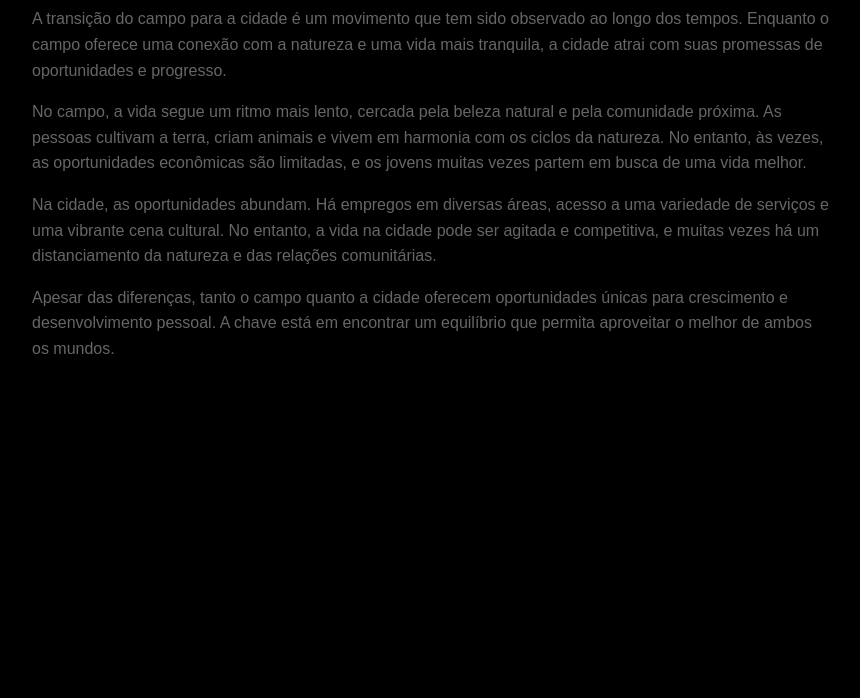
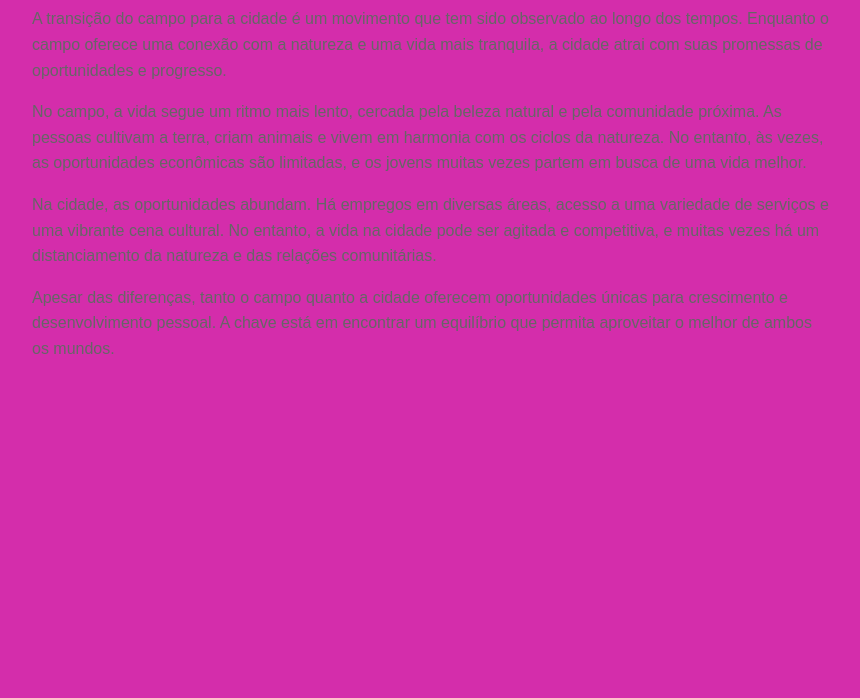
Before and after one commit to HRuella/agrinho, a plain HTML site: page index.html in a window 1280 px wide. Shown: the part 102-800 px from the top of the page, without its empty margins (208-1068 px from the left). Drawn offline with Linux system fonts and the light colour scheme.

Commit message:
uytytr57

```diff
--- a/style.css
+++ b/style.css
@@ -2,7 +2,7 @@ body {
     font-family: Arial, sans-serif;
     margin: 0;
     padding: 0;
-    background-color: #000000;
+    background-color: #d42dab;
 }
 
 .container {
```
